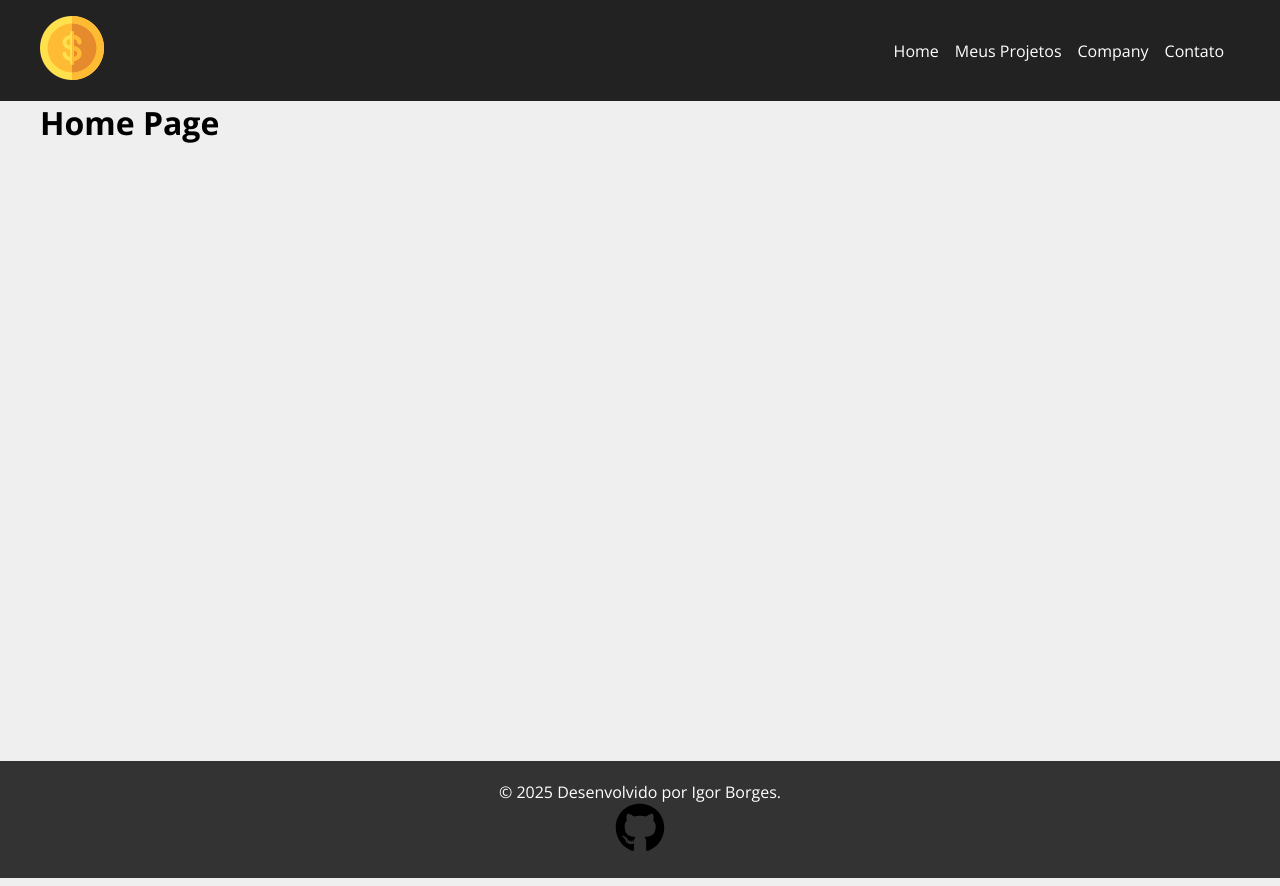
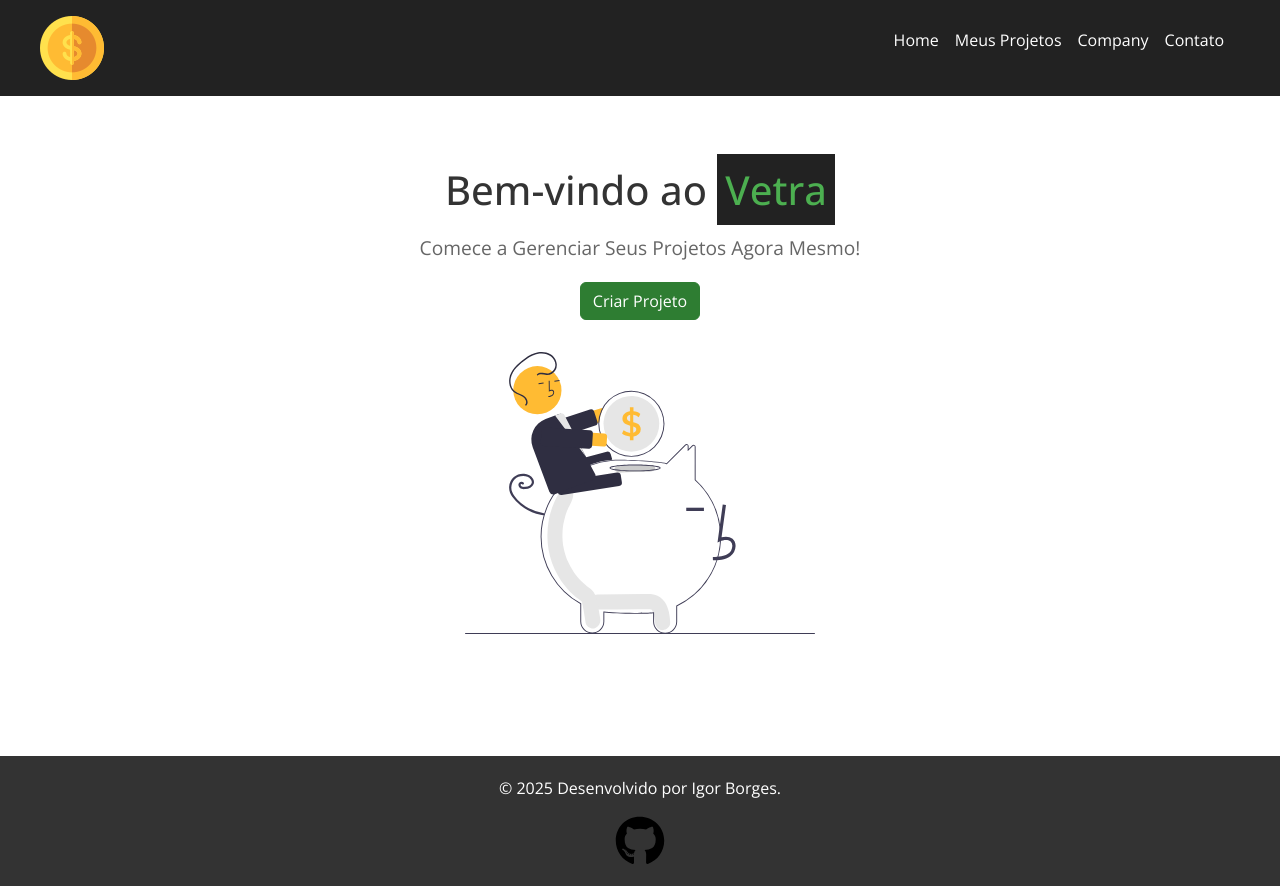
Before and after one commit to gori2016/Gerenciador-de-Projetos-em-React, a React (Vite) app in the folder meu-projeto/: page / in a window 1280 px wide. Built offline with nearby package versions, Linux system fonts and the light colour scheme; a web font is replaced by a local one.

Commit message:
Criação da página Home

```diff
--- a/meu-projeto/package.json
+++ b/meu-projeto/package.json
@@ -10,6 +10,7 @@
     "preview": "vite preview"
   },
   "dependencies": {
+    "bootstrap": "^5.3.8",
     "react": "^19.2.0",
     "react-dom": "^19.2.0",
     "react-icons": "^5.5.0",
--- a/meu-projeto/src/App.jsx
+++ b/meu-projeto/src/App.jsx
@@ -20,7 +20,7 @@ function App() {
         <Routes>
           <Route path="/" element={<Home />} />
           <Route path="/contato" element={<Contato />} />
-          <Route path="/newProject" element={<NewProject />} />
+          <Route path="/newproject" element={<NewProject />} />
           <Route path="/company" element={<Company />} />
           <Route path="/projects" element={<Projects />} />
         </Routes>
--- /dev/null
+++ b/meu-projeto/src/components/layout/LinkButtom.jsx
@@ -0,0 +1,16 @@
+import styles from './LinkButtom.module.css'
+import { Link } from 'react-router-dom'
+import 'bootstrap/dist/css/bootstrap.min.css';
+import 'bootstrap/dist/js/bootstrap.bundle.min.js';
+
+function LinkButtom({ to, text }) {
+    return (
+        <div>
+            <Link className={`btn btn-dark ${styles.btnCustom}`} to={to}>
+                {text}
+            </Link>
+
+        </div>
+    )
+}
+export default LinkButtom
--- /dev/null
+++ b/meu-projeto/src/components/layout/LinkButtom.module.css
@@ -0,0 +1,16 @@
+
+.btnCustom {
+  background-color: #2e7d32 !important;
+  border-color: #2e7d32 !important;
+  padding: 20px 28px;
+  font-size: 1.1rem;
+  border-radius: 10px;
+  font-weight: 600;
+  transition: 0.3s ease-in-out;
+}
+
+.btnCustom:hover {
+  background-color: #1b5e20 !important;
+  border-color: #1b5e20 !important;
+  transform: translateY(-2px);
+}
--- a/meu-projeto/src/components/pages/Home.jsx
+++ b/meu-projeto/src/components/pages/Home.jsx
@@ -1,8 +1,15 @@
+import styles from './Home.module.css'
+import savings from '../../img/savings.svg'
+import LinkButtom from '../layout/LinkButtom'
+
 function Home(){
     return(
-        <div>
-            <h1>Home Page</h1>
-        </div>
+       <section className={styles.home_container}>
+        <h1 className={styles.home_container.h1}>Bem-vindo ao <span>Vetra</span></h1>
+        <p>Comece a Gerenciar Seus Projetos Agora Mesmo!</p>
+        <LinkButtom to="/newproject" text="Criar Projeto"/>
+        <img src={savings} alt="porquinho" />
+       </section>
     )
 }
 
--- /dev/null
+++ b/meu-projeto/src/components/pages/home.module.css
@@ -0,0 +1,32 @@
+.home_container{
+    width: 100%;
+    display: flex;
+    flex-direction: column;
+    align-items: center;
+    justify-content: center;
+    padding: 4em
+}
+
+.home_container h1{
+    font-size: 2.5em;
+    margin-bottom: 0.5em;
+    color: #333;
+}
+
+.home_container h1 span{
+    padding: 0.2em ;
+    color: #4CAF50;
+    background-color: #222;
+
+}
+
+.home_container p{
+    font-size: 1.2em;
+    margin-bottom: 1em;
+    color: #666;
+}
+
+.home_container img{
+    width: 350px;
+    margin: 2em 0;
+}
```
Also changed, not shown: 1 other file (tests, documents, lock files or other folders).
